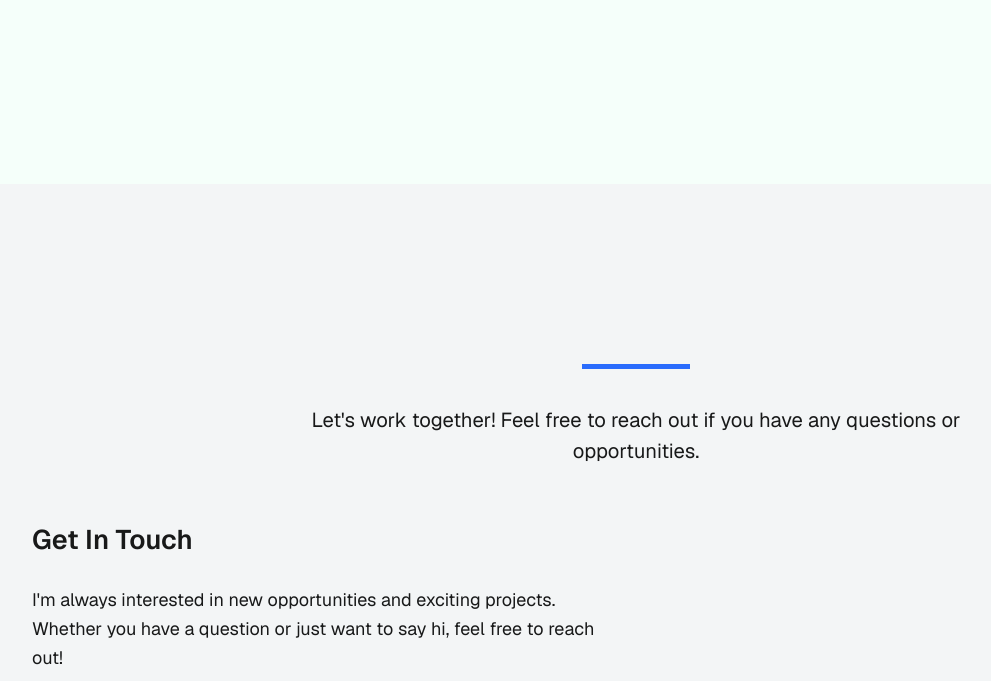
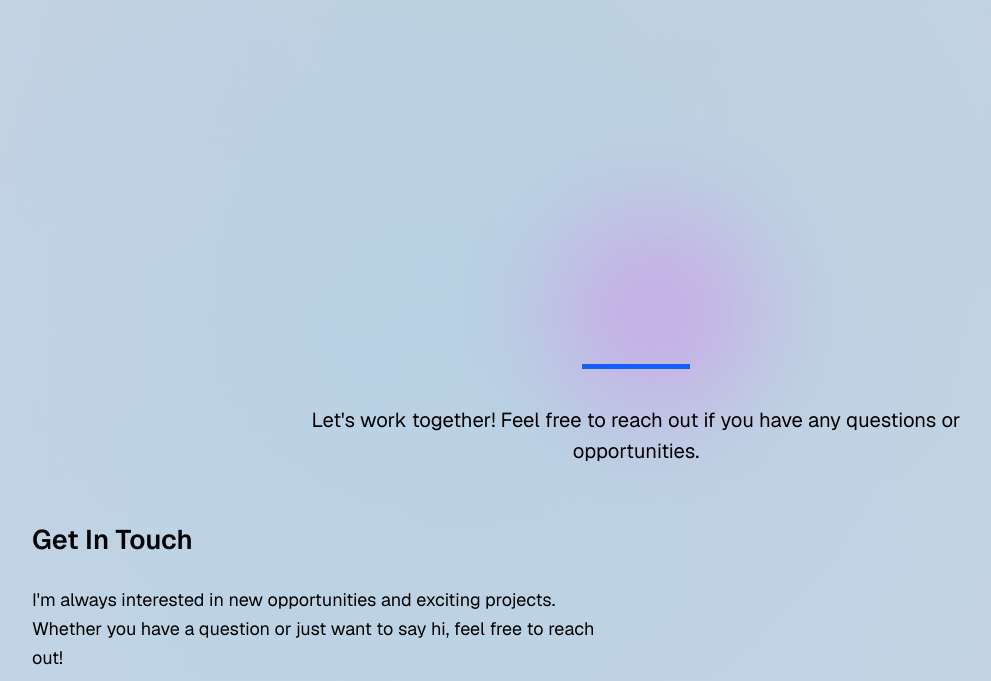
Before and after one commit to tienphat2910/portfolio, a Next.js app: page / in a window 1280 px wide. Shown: the part 2116-2797 px from the top of the page, without its empty margins (4-995 px from the left). Built offline with nearby package versions, Linux system fonts and the light colour scheme.

Commit message:
fix background

```diff
--- a/src/app/layout.tsx
+++ b/src/app/layout.tsx
@@ -4,7 +4,6 @@ import "./globals.css";
 import { ThemeProvider } from "../contexts/ThemeContext";
 import { LanguageProvider } from "../contexts/LanguageContext";
 import Header from "../components/Header";
-import AuroraGradientBackground from "../components/AuroraGradientBackground";
 import "boxicons/css/boxicons.min.css";
 import "devicon/devicon.min.css";
 
@@ -36,7 +35,6 @@ export default function RootLayout({
       >
         <ThemeProvider>
           <LanguageProvider>
-            <AuroraGradientBackground />
             <Header />
             {children}
           </LanguageProvider>
--- a/src/app/page.tsx
+++ b/src/app/page.tsx
@@ -2,11 +2,12 @@ import Hero from "../components/Hero";
 import About from "../components/About";
 import Projects from "../components/Projects";
 import Contact from "../components/Contact";
-import Header from "../components/Header";
+import AuroraGradientBackground from "../components/AuroraGradientBackground";
 
 export default function Home() {
   return (
-    <main className="pt-16">
+    <main className="pt-16 relative">
+      <AuroraGradientBackground />
       <Hero />
       <About />
       <Projects />
--- a/src/components/About.tsx
+++ b/src/components/About.tsx
@@ -17,12 +17,7 @@ const About: React.FC = () => {
   ];
 
   return (
-    <section
-      ref={aboutRef}
-      id="about"
-      className="py-16 sm:py-20 lg:py-24"
-      style={{ backgroundColor: "var(--secondary)", opacity: 0.9 }}
-    >
+    <section ref={aboutRef} id="about" className="py-16 sm:py-20 lg:py-24">
       <div className="max-w-7xl mx-auto px-4 sm:px-6 lg:px-8">
         <div className="text-center mb-12">
           <h2
--- a/src/components/AuroraGradientBackground.tsx
+++ b/src/components/AuroraGradientBackground.tsx
@@ -4,7 +4,7 @@ import { motion } from "framer-motion";
 
 const AuroraGradientBackground = () => {
   return (
-    <div className="fixed inset-0 -z-10 overflow-hidden pointer-events-none">
+    <div className="absolute inset-0 -z-10 overflow-hidden pointer-events-none">
       {/* Base gradient background for full coverage */}
       <div className="absolute inset-0 bg-linear-to-br from-purple-900/20 via-blue-900/20 to-indigo-900/20" />
 
--- a/src/components/Contact.tsx
+++ b/src/components/Contact.tsx
@@ -50,12 +50,7 @@ const Contact: React.FC = () => {
   ];
 
   return (
-    <section
-      ref={contactRef}
-      id="contact"
-      className="py-16 sm:py-20 lg:py-24"
-      style={{ backgroundColor: "var(--secondary)", opacity: 0.9 }}
-    >
+    <section ref={contactRef} id="contact" className="py-16 sm:py-20 lg:py-24">
       <div className="max-w-7xl mx-auto px-4 sm:px-6 lg:px-8">
         <div className="text-center mb-12">
           <h2
--- a/src/components/Projects.tsx
+++ b/src/components/Projects.tsx
@@ -35,7 +35,6 @@ const Projects: React.FC = () => {
       ref={projectsRef}
       id="projects"
       className="py-16 sm:py-20 lg:py-24"
-      style={{ backgroundColor: "var(--background)", opacity: 0.9 }}
     >
       <div className="max-w-7xl mx-auto px-4 sm:px-6 lg:px-8">
         <div className="text-center mb-12">
```
Also changed, not shown: src/components/AuroraBackground.tsx (deleted).
